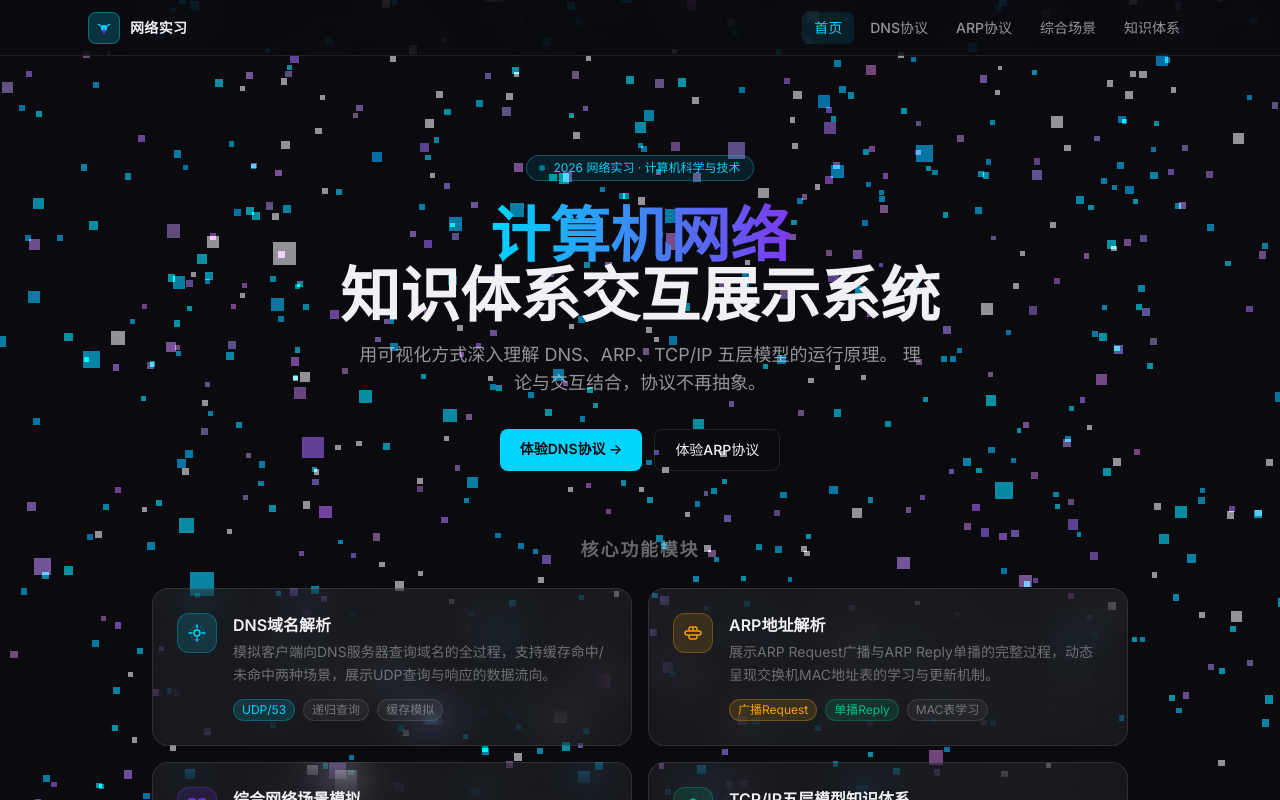
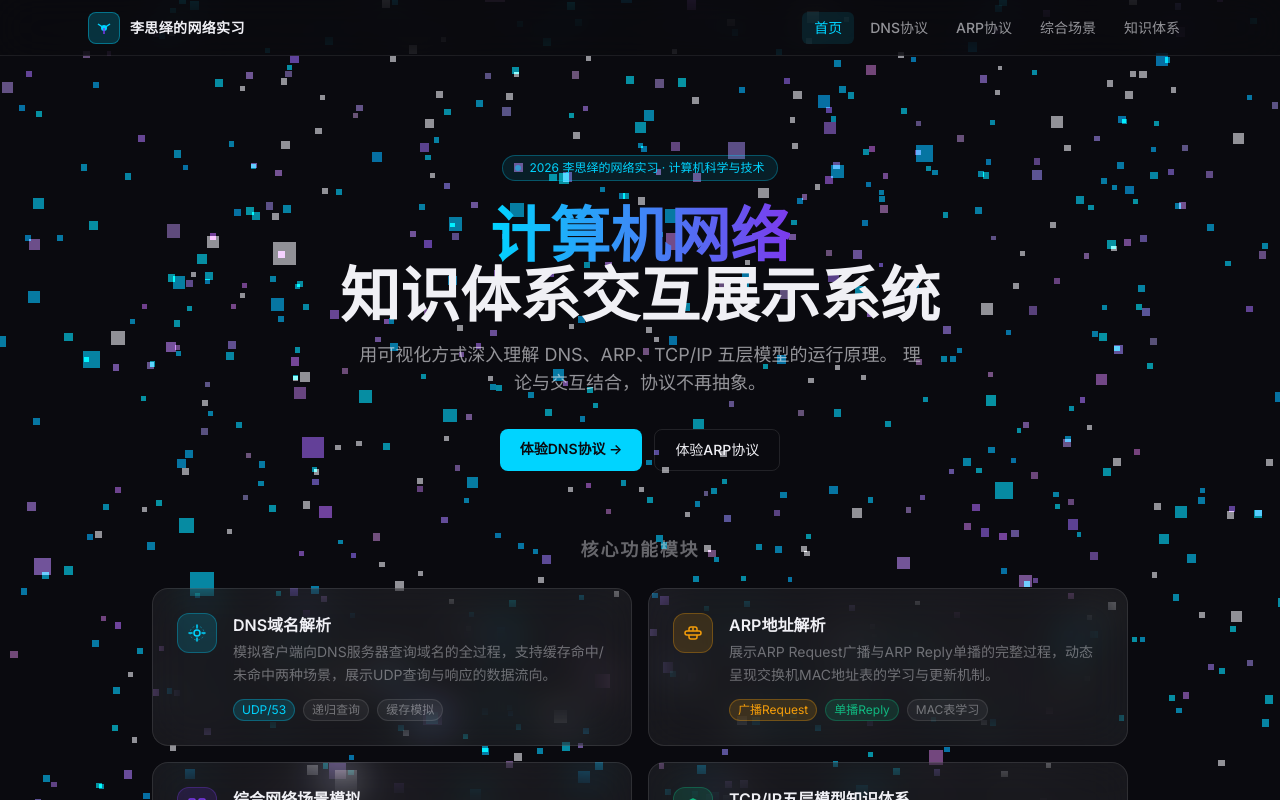
Before and after one commit to Lessybest/hahaha, a Vue app: page / in a window 1280 px wide. Shown: the top 800 px of the page. Built offline with nearby package versions, Linux system fonts and the light colour scheme.

Commit message:
feat: 左上角标题改为李思绎的网络实习

```diff
--- a/src/components/NavBar.vue
+++ b/src/components/NavBar.vue
@@ -12,7 +12,7 @@
             <line x1="9" y1="9" x2="9" y2="15" stroke="#7c3aed" stroke-width="1.5"/>
           </svg>
         </div>
-        <span class="font-semibold text-sm text-text-primary tracking-wide">网络实习</span>
+        <span class="font-semibold text-sm text-text-primary tracking-wide">李思绎的网络实习</span>
       </router-link>
 
       <!-- Desktop Nav -->
--- a/src/views/Home.vue
+++ b/src/views/Home.vue
@@ -8,7 +8,7 @@
       <div class="fade-up stagger-1 text-center max-w-3xl">
         <div class="inline-flex items-center gap-2 px-3 py-1 rounded-full border border-accent-primary/30 bg-accent-primary/10 text-xs text-accent-primary mb-6">
           <span class="w-1.5 h-1.5 rounded-full bg-accent-primary animate-pulse"></span>
-          2026 网络实习 · 计算机科学与技术
+          2026 李思绎的网络实习 · 计算机科学与技术
         </div>
         <h1 class="text-4xl md:text-5xl lg:text-6xl font-extrabold leading-tight mb-4">
           <span class="text-gradient">计算机网络</span><br/>
```
